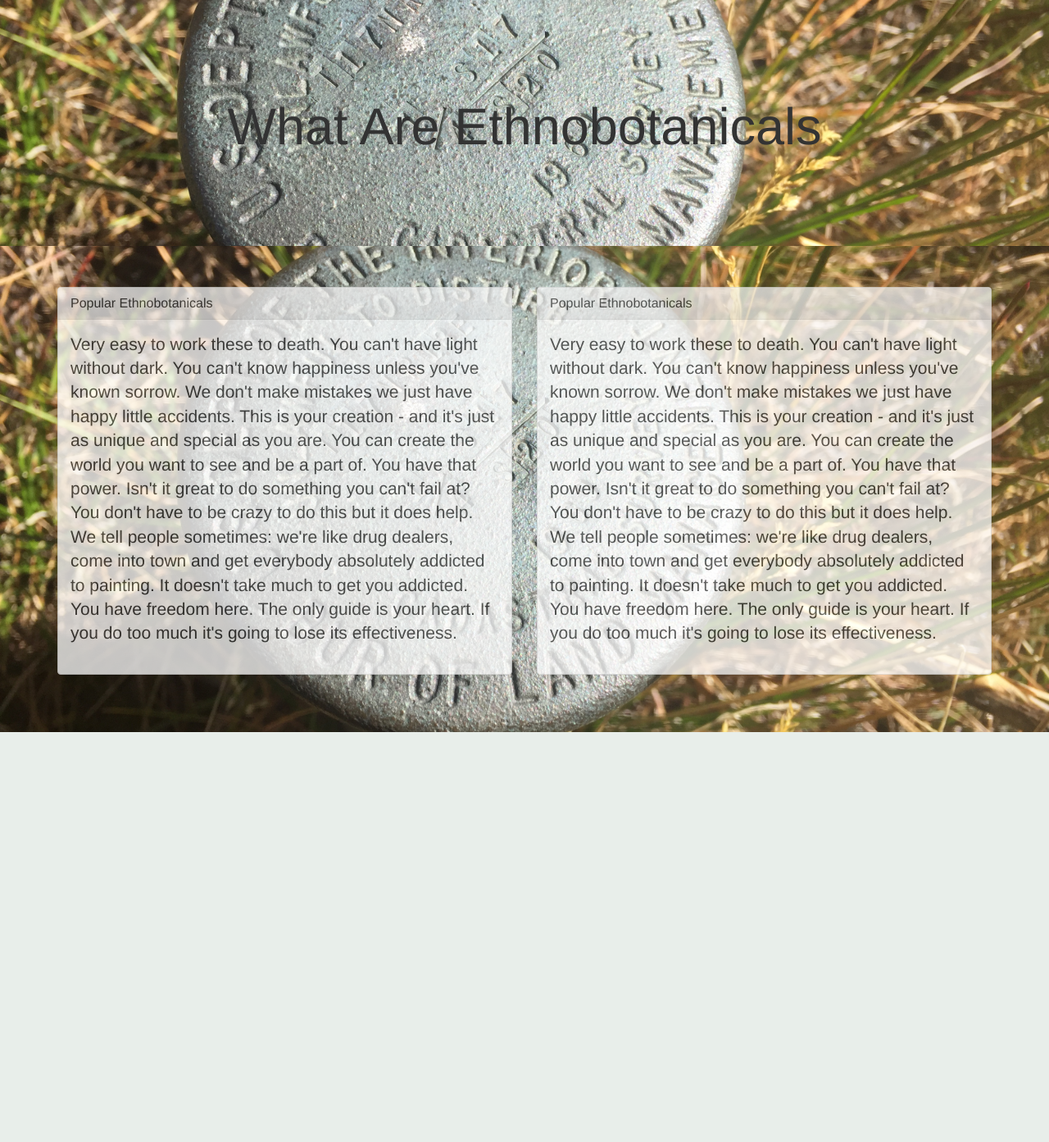
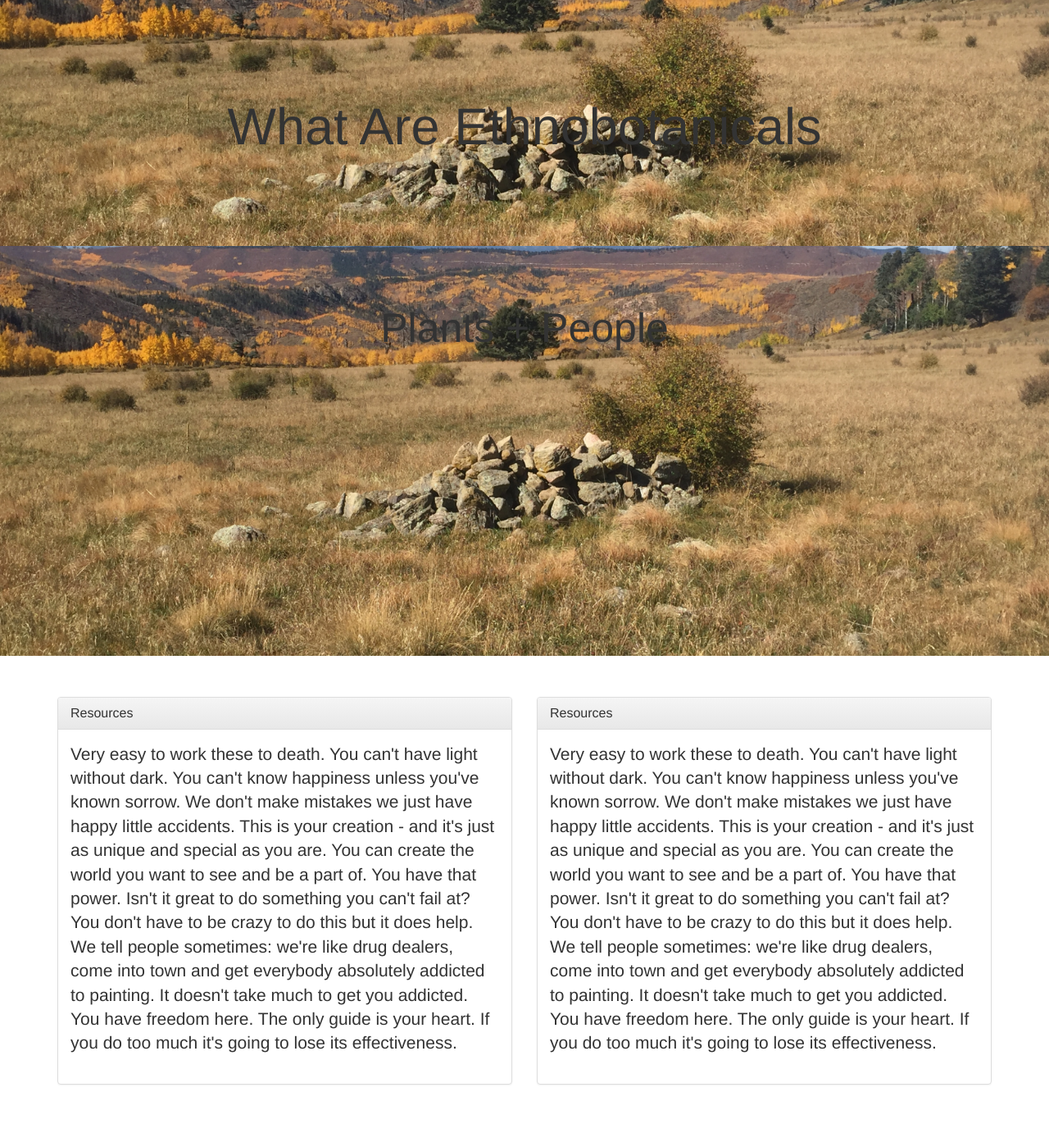
Before and after one commit to stevestonenm/stevestone-pwp, a PHP site: page / in a window 1280 px wide. Shown: the whole page at 82% size. Before the commit the page ends 893 px from the top, so only its background shows below. Run offline with PHP 8.4, Linux system fonts and the light colour scheme; some libraries are stand-ins or nearby versions.

Commit message:
playing around

```diff
--- a/public_html/css/stylesheet.css
+++ b/public_html/css/stylesheet.css
@@ -19,7 +19,7 @@ html, body {
 **************************************/
 .jumbotron {
 	text-align: center;
-	background: url("../images/placeholder-2.jpg") no-repeat center center fixed;
+	background: url("../images/placeholder.jpg") no-repeat center center fixed;
 	display: table;
 	width: 100%;
 	height: 30rem;
@@ -30,9 +30,11 @@ html, body {
 	background-size: cover;
 	margin: 0;
 }
-
-#popular {
-	background: url("../images/placeholder-2.jpg") no-repeat center center fixed;
+/***************************************
+*first section
+*****************************************/
+#whatis {
+	background: url("../images/placeholder.jpg") no-repeat center center fixed;
 	display: table;
 	height: 50rem;
 	position: relative;
@@ -42,6 +44,14 @@ html, body {
 	-o-background-size: cover;
 	background-size: cover;
 }
-#popular .panel {
-	opacity: 0.75;
+#whatis .panel {
+	background: transparent;
+	border: hidden;
 }
+
+#whatis .panel-body {
+	vertical-align: middle;
+	text-align: center;
+	font-size: 5rem;
+
+}
--- a/public_html/index.php
+++ b/public_html/index.php
@@ -34,7 +34,7 @@
 
 	</head>
 	<body>
-		<header></header>
+		<!--<header></header>-->
 		<!-- Jumbotron section -->
 		<section>
 			<div class="jumbotron">
@@ -49,13 +49,33 @@
 		</section>
 		<!-- first section -->
 		<section>
-			<div id="popular" class="pad-section">
+			<div id="whatis" class="pad-section">
+				<div class="container">
+					<div class="row">
+						<div class="col-xs-12">
+							<div class="panel panel-default">
+								<!--<div class="panel-heading">
+									<h2 class="panel-title">People + Plants</h2>
+								</div>-->
+								<div class="panel-body lead">
+									Plants + People
+								</div>
+							</div>
+						</div>
+
+					</div>
+				</div>
+			</div>
+		</section>
+		<!-- second section -->
+		<section>
+			<div id="resources" class="pad-section">
 				<div class="container">
 					<div class="row">
 						<div class="col-xs-6">
 							<div class="panel panel-default">
 								<div class="panel-heading">
-									<h2 class="panel-title">Popular Ethnobotanicals</h2>
+									<h2 class="panel-title">Resources</h2>
 								</div>
 								<div class="panel-body lead">
 									Very easy to work these to death. You can't have light without dark. You can't know happiness unless you've known sorrow. We don't make mistakes we just have happy little accidents. This is your creation - and it's just as unique and special as you are. You can create the world you want to see and be a part of. You have that power. Isn't it great to do something you can't fail at? You don't have to be crazy to do this but it does help. We tell people sometimes: we're like drug dealers, come into town and get everybody absolutely addicted to painting. It doesn't take much to get you addicted. You have freedom here. The only guide is your heart. If you do too much it's going to lose its effectiveness.
@@ -65,7 +85,7 @@
 						<div class="col-xs-6">
 							<div class="panel panel-default">
 								<div class="panel-heading">
-									<h2 class="panel-title">Popular Ethnobotanicals</h2>
+									<h2 class="panel-title">Resources</h2>
 								</div>
 								<div class="panel-body lead">
 									Very easy to work these to death. You can't have light without dark. You can't know happiness unless you've known sorrow. We don't make mistakes we just have happy little accidents. This is your creation - and it's just as unique and special as you are. You can create the world you want to see and be a part of. You have that power. Isn't it great to do something you can't fail at? You don't have to be crazy to do this but it does help. We tell people sometimes: we're like drug dealers, come into town and get everybody absolutely addicted to painting. It doesn't take much to get you addicted. You have freedom here. The only guide is your heart. If you do too much it's going to lose its effectiveness.
```
